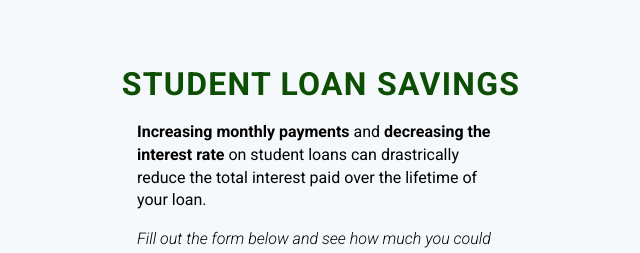
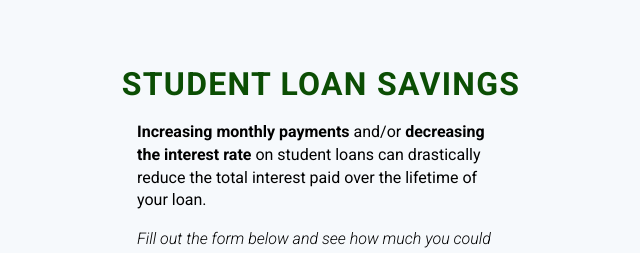
Before and after one commit to ClothierNamedJeremiah/student-loan-savings, a React app: page / in a window 1280 px wide. Shown: the top 253 px of the page, without its empty margins (319-959 px from the left). Built offline with nearby package versions, Linux system fonts and the light colour scheme.

Commit message:
fixing typos

```diff
--- a/src/components/App.jsx
+++ b/src/components/App.jsx
@@ -44,9 +44,9 @@ const App = () => {
         <h1 id="title" style={{ textAlign: 'center' }}>Student Loan Savings</h1>
         <p id="description" className="no-margin">
           <strong>Increasing monthly payments </strong>
-          and
+          and/or
           <strong> decreasing the interest rate </strong>
-          on student loans can drastrically reduce the total interest paid over the lifetime
+          on student loans can drastically reduce the total interest paid over the lifetime
           of your loan.
         </p>
         <p id="description" className="no-margin">
```
